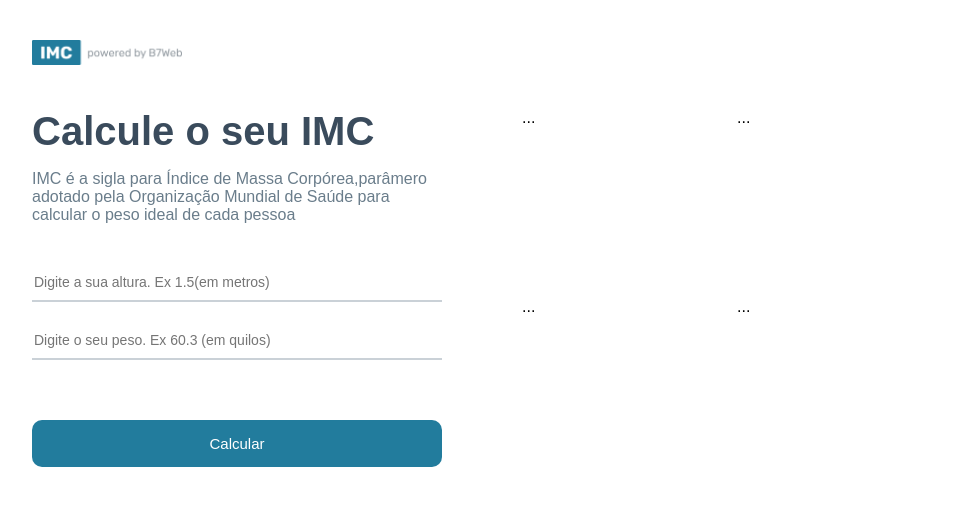
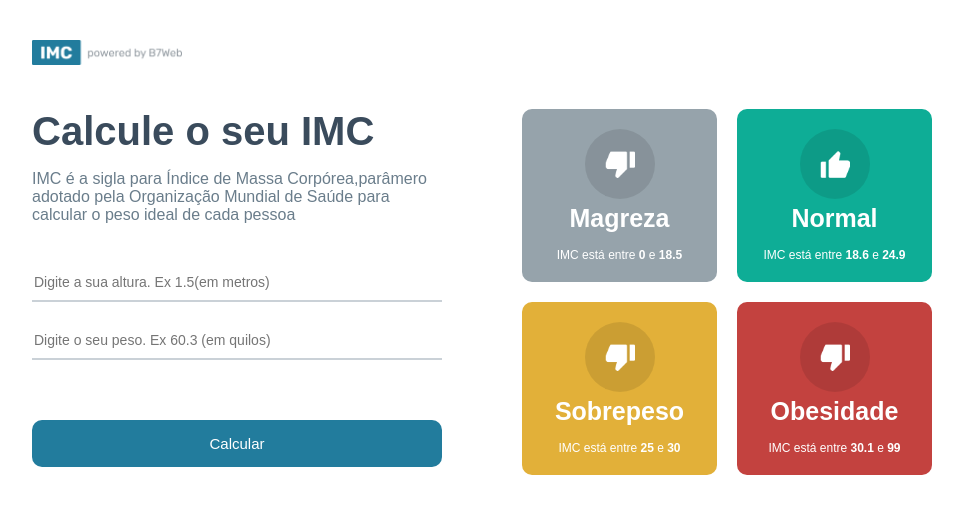
Before and after one commit to Dani701-32/Projeto-react-calc-IMC, a React (Create React App) app: page / in a window 1280 px wide. Shown: the top 514 px of the page, without its empty margins (158-1121 px from the left). Built offline with nearby package versions, Linux system fonts and the light colour scheme.

Commit message:
Grid item
Creating and customizing gridItems

```diff
--- a/src/App.tsx
+++ b/src/App.tsx
@@ -10,6 +10,7 @@
 
   const handleCalculation = () => {
     if (height !== 0 && weight !== 0 && height && weight) {
+      calculateIMC(height, weight);
     } else {
       alert("Preencha todos os campos");
     }
@@ -48,7 +49,7 @@
         <div className={styles.rightSide}>
           <div className={styles.grid}>
             {levels.map((item, key) => (
-              <GridItem key={key} item={item}/>
+              <GridItem key={key} item={item} />
             ))}
           </div>
         </div>
--- a/src/components/GridItem/GridItem.module.css
+++ b/src/components/GridItem/GridItem.module.css
@@ -0,0 +1,28 @@
+.main {
+  flex: 1;
+  color: #fff;
+  border-radius: 10px;
+  display: flex;
+  justify-content: center;
+  align-items: center;
+  flex-direction: column;
+  padding: 20px;
+}
+.gridIcon {
+  width: 70px;
+  height: 70px;
+  border-radius: 50%;
+  background-color: rgba(0, 0, 0, 0.1);
+  display: flex;
+  justify-content: center;
+  align-items: center;
+}
+.gridTitle {
+  font-size: 25px;
+  font-weight: bold;
+  margin-top: 5px;
+}
+.gridInfo{
+    font-size:12px;
+    margin-top: 15px;
+}
--- a/src/components/GridItem/index.tsx
+++ b/src/components/GridItem/index.tsx
@@ -1,9 +1,24 @@
 import { Level } from "../../helpers/imc";
+import style from "./GridItem.module.css";
+import upImage from "../../assets/up.png";
+import downImage from "../../assets/down.png";
 
 type Props = {
   item: Level;
 };
 
 export const GridItem = ({ item }: Props) => {
-  return <div>...</div>;
+  return (
+    <div className={style.main} style={{ backgroundColor: item.color }}>
+      <div className={style.gridIcon}>
+        <img src={item.icon === "up" ? upImage : downImage} alt="" width="30" />
+      </div>
+      <div className={style.gridTitle}>{item.title}</div>
+      <div className={style.gridInfo}>
+        <>
+          IMC está entre <strong>{item.imc[0]}</strong> e <strong>{item.imc[1]}</strong>
+        </>
+      </div>
+    </div>
+  );
 };
```
